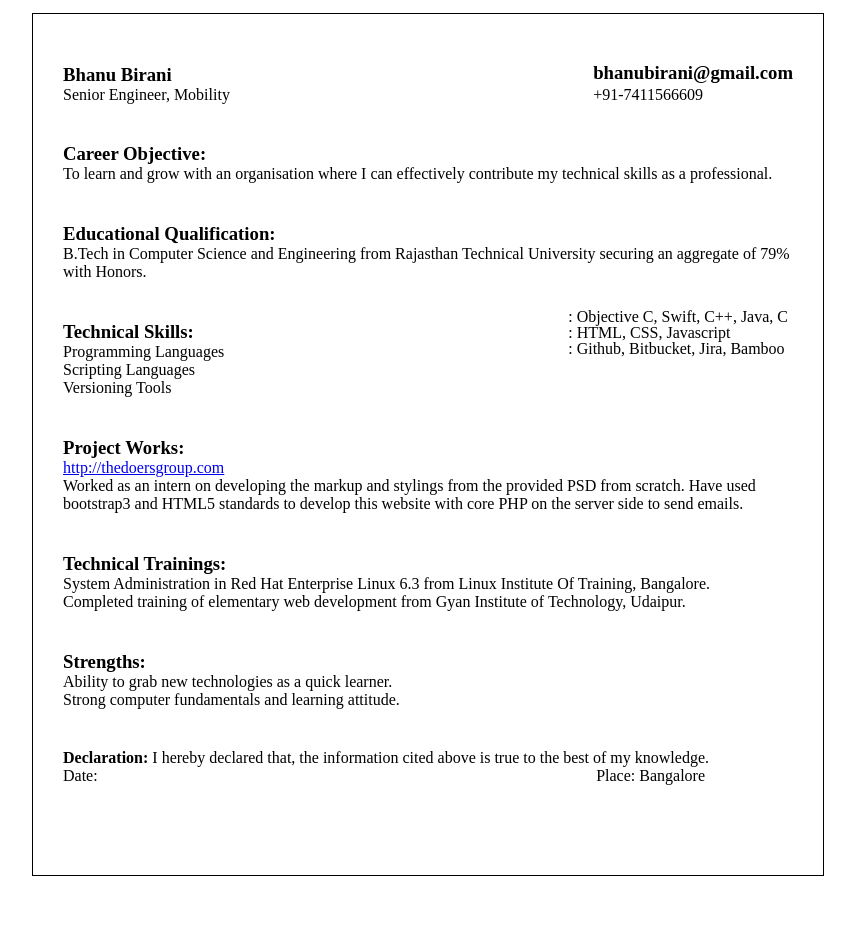
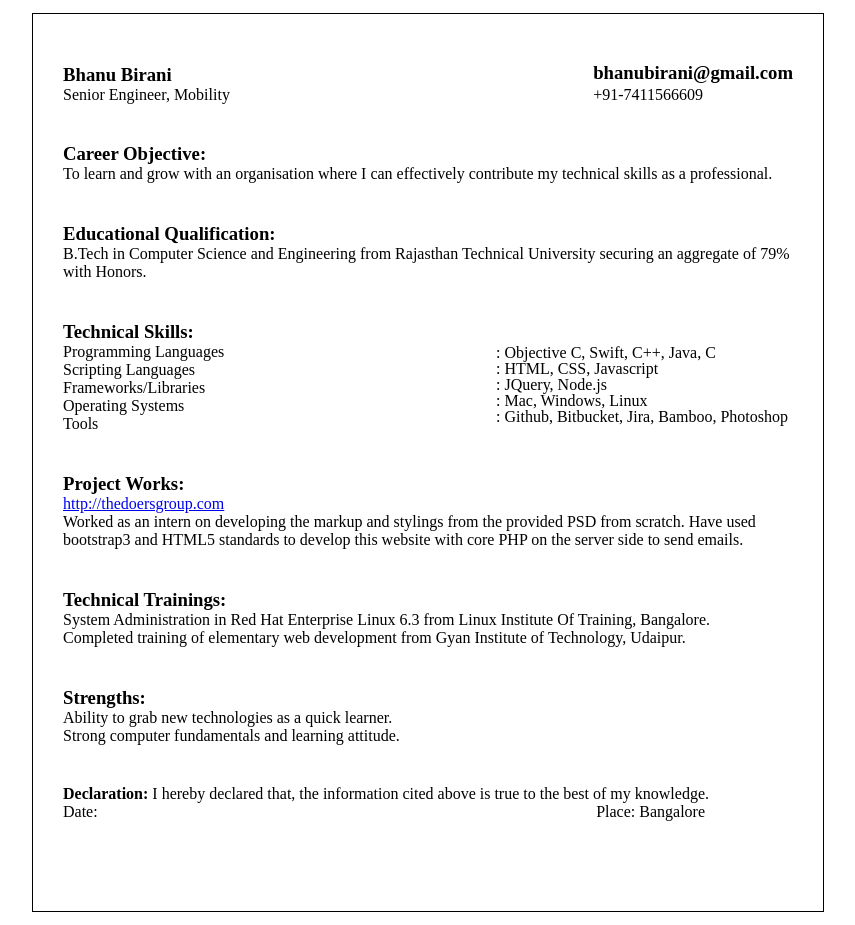
Before and after one commit to bhanubirani/bhanubirani.github.io, a plain HTML site: page index.html in a window 1280 px wide. Shown: the whole page, without its empty margins (245-1100 px from the left). Before the commit the page ends 889 px from the top, so only its background shows below. Drawn offline with Linux system fonts and the light colour scheme.

Commit message:
Minor fix

```diff
--- a/index.html
+++ b/index.html
@@ -36,12 +36,16 @@
                 <h3> Technical Skills:</h3>
                 <p> Programming Languages</p>
                 <p> Scripting Languages</p>
-                <p> Versioning Tools</p>
+                <p> Frameworks/Libraries</p>
+                <p> Operating Systems</p>
+                <p> Tools</p>
             </div>
             <div class="type">
                 <p>: Objective C, Swift, C++, Java, C
                 <p>: HTML, CSS, Javascript</p>
-                <p>: Github, Bitbucket, Jira, Bamboo</p>
+                <p>: JQuery, Node.js</p>
+                <p>: Mac, Windows, Linux</p>
+                <p>: Github, Bitbucket, Jira, Bamboo, Photoshop</p>
             </div>
         </section>
 		<section class="project sect">
```
